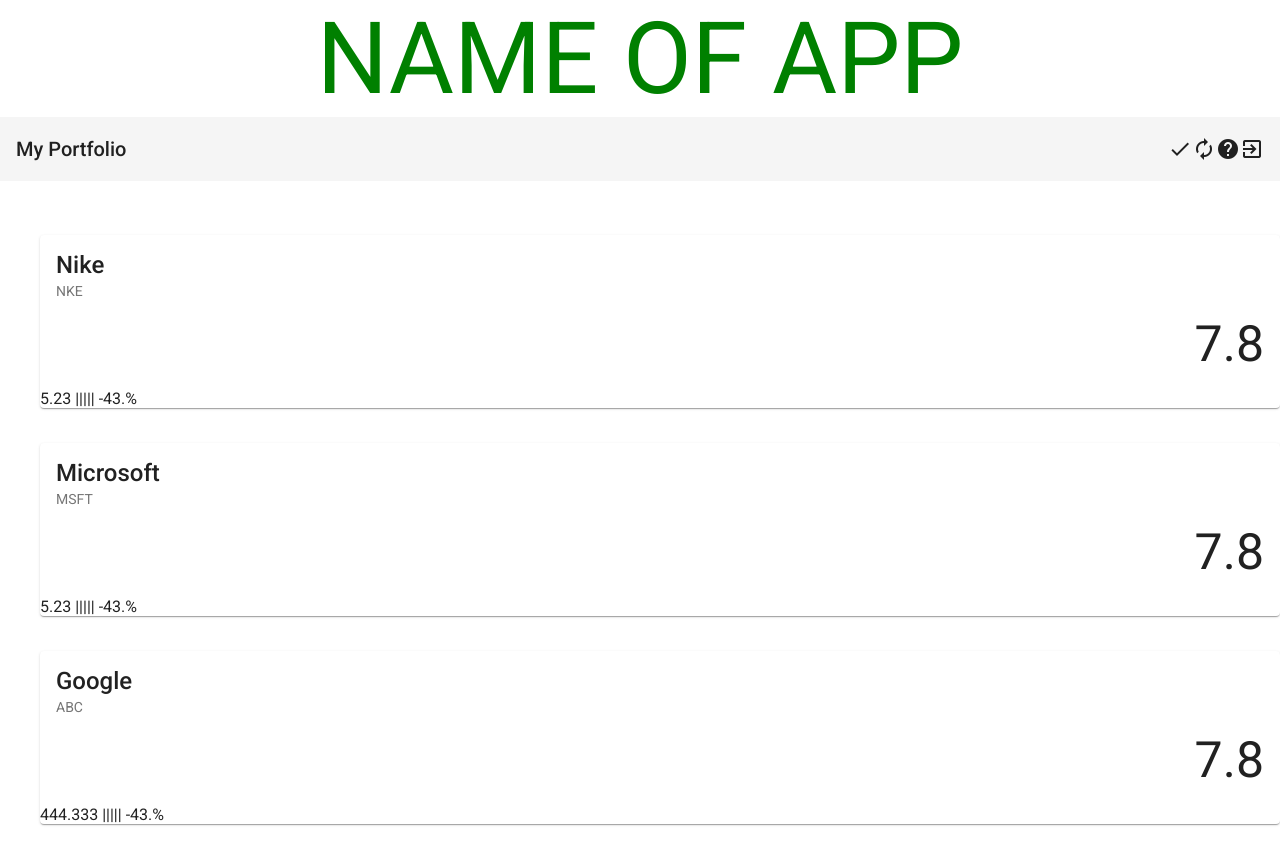
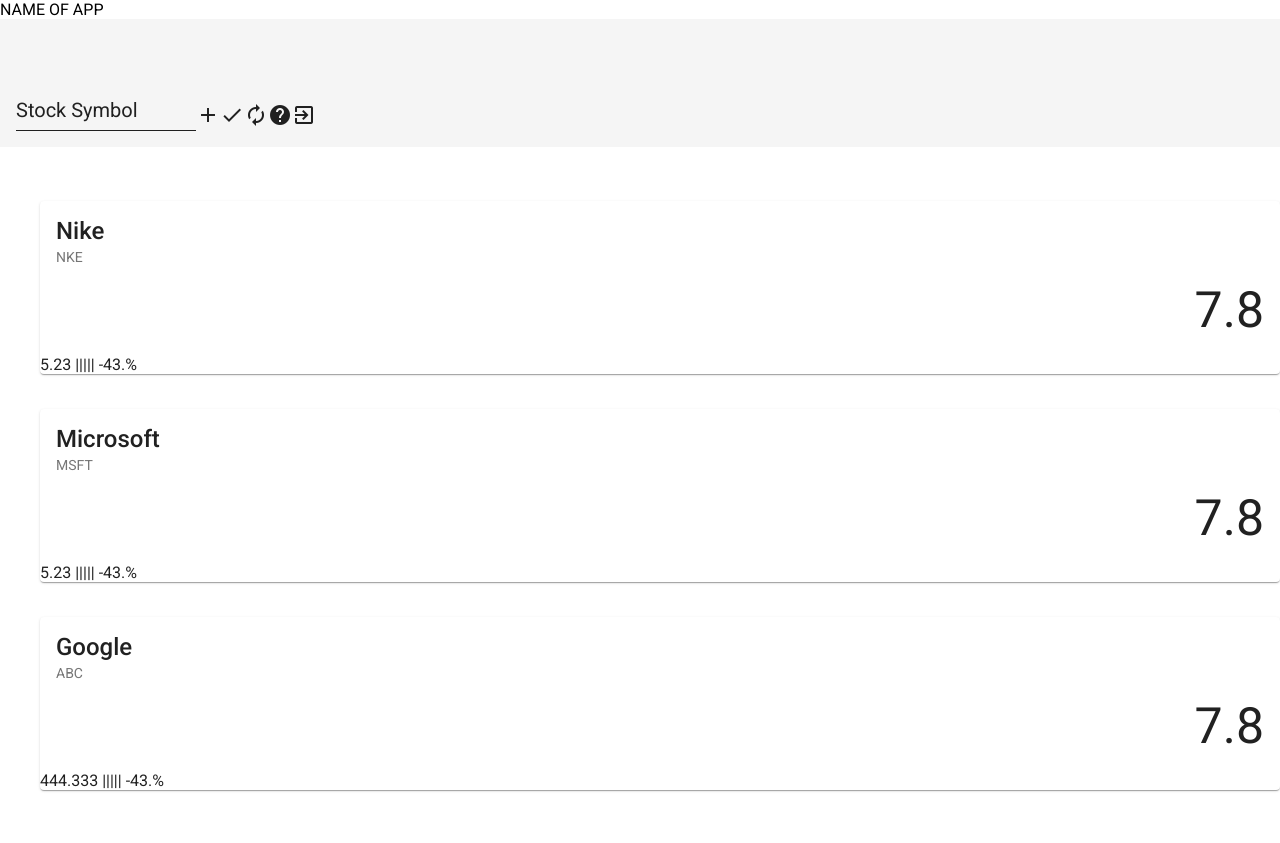
Before and after one commit to tylrg/internshipMachine, an Angular app in the folder front/front-end/: page / in a window 1280 px wide. After the commit the page ends 809 px from the top, so only its background shows below. Built offline with nearby package versions, Linux system fonts and the light colour scheme.

Commit message:
Seperated Components

```diff
--- a/front/front-end/src/app/app.component.html
+++ b/front/front-end/src/app/app.component.html
@@ -1,4 +1,24 @@
-<app-header></app-header>
+<div class="header">
+  <div class="logo" (click)="clear()">NAME OF APP</div>
+  <mat-toolbar>
+    <br>
+    <mat-toolbar-row>
+      <mat-form-field>
+      <mat-label>Stock Symbol</mat-label>
+      <input matInput placeholder = "Ex. CITI">
+      </mat-form-field>
+      <i id="add-button" class="example-icon" class="material-icons" (click)="add()">add</i>
+      <span class="example-spacer"></span>
+      <i id="test-button" class="example-icon" class="material-icons" (click)="test()">done</i>
+      <i  id = "refresh-button" class="example-icon" class="material-icons" (click) = "refresh()">autorenew</i>
+      <i id = "help-button" class="example-icon"class="material-icons" (click) = "help()" >help</i>
+      <i  id = "exit-button" class="example-icon" class="material-icons" (click) = "exit()" >exit_to_app</i>
+    </mat-toolbar-row>
+    <br>
+  </mat-toolbar>
+</div>
+<br><br>
+
 <!-- List of datas -->
 
 <div class="stocks">
--- a/front/front-end/src/app/app.module.ts
+++ b/front/front-end/src/app/app.module.ts
@@ -11,7 +11,7 @@
 import { MatListModule } from '@angular/material/list';
 import { HeaderComponent } from './header/header.component';
 import { DataComponent } from './data/data.component';
-
+import { MatInputModule } from '@angular/material/input';
 
 @NgModule({
   declarations: [
@@ -27,7 +27,8 @@
     MatDividerModule,
     MatToolbarModule,
     MatListModule,
-    HttpClientModule
+    HttpClientModule,
+    MatInputModule
   ],
   providers: [],
   bootstrap: [AppComponent]
--- a/front/front-end/src/app/header/header.component.html
+++ b/front/front-end/src/app/header/header.component.html
@@ -1,14 +1,20 @@
 <div class="header">
   <div class="logo" (click)="clear()">NAME OF APP</div>
   <mat-toolbar>
+    <br>
     <mat-toolbar-row>
-      <span>My Portfolio</span>
+      <mat-form-field>
+      <mat-label>Stock Symbol</mat-label>
+      <input matInput placeholder = "Ex. CITI">
+      </mat-form-field>
+      <i id="add-button" class="example-icon" class="material-icons" (click)="add()">add</i>
       <span class="example-spacer"></span>
       <i id="test-button" class="example-icon" class="material-icons" (click)="test()">done</i>
       <i  id = "refresh-button" class="example-icon" class="material-icons" (click) = "refresh()">autorenew</i>
       <i id = "help-button" class="example-icon"class="material-icons" (click) = "help()" >help</i>
       <i  id = "exit-button" class="example-icon" class="material-icons" (click) = "exit()" >exit_to_app</i>
     </mat-toolbar-row>
+    <br>
   </mat-toolbar>
 </div>
 <br><br>
--- a/front/front-end/src/app/header/header.component.ts
+++ b/front/front-end/src/app/header/header.component.ts
@@ -44,4 +44,8 @@
     console.clear();
   }
 
+  add(){
+    console.log("adding");
+  }
+
 }
```
